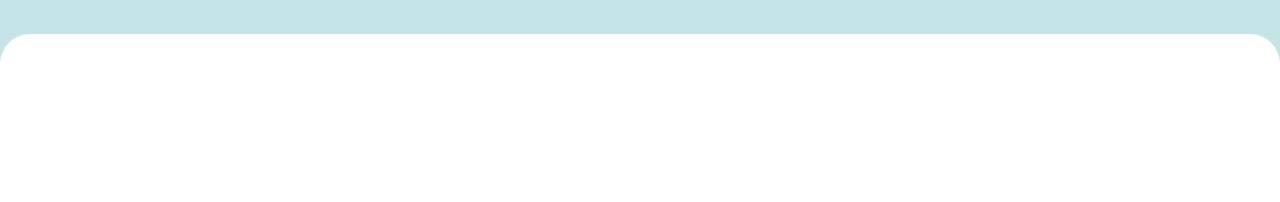
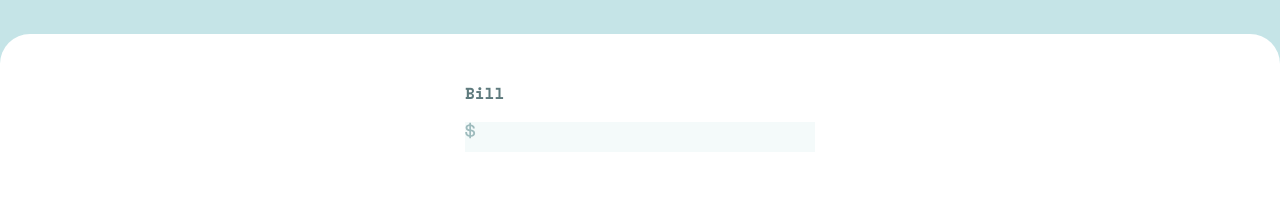
Before and after one commit to Jacoberson/tip-calculator, a React (Create React App) app: page / in a window 1280 px wide. Shown: the part 124-326 px from the top of the page. Built offline with nearby package versions, Linux system fonts and the light colour scheme.

Commit message:
enhancement: bill portion of form

```diff
--- a/src/App.js
+++ b/src/App.js
@@ -1,11 +1,14 @@
 import React from "react";
 import Header from "./components/Header";
+import TipForm from "./components/TipForm";
 
 function App() {
   return (
     <div className="App">
       <Header />
-      <div className="content-container"></div>
+      <div className="content-container">
+        <TipForm />
+      </div>
     </div>
   );
 }
--- /dev/null
+++ b/src/components/TipForm.js
@@ -0,0 +1,12 @@
+import React from "react";
+
+const TipForm = () => {
+  return (
+    <form className="bill-portion">
+      <p className="bill">Bill</p>
+      <input id="bill-input" type="number" />
+    </form>
+  );
+};
+
+export default TipForm;
--- a/src/index.css
+++ b/src/index.css
@@ -1,6 +1,6 @@
 body {
   margin: 0;
-  font-family: "Space Mono", "Roboto";
+  font-family: "Space Mono", monospace, "Roboto", sans-serif;
   -webkit-font-smoothing: antialiased;
   -moz-osx-font-smoothing: grayscale;
 }
@@ -18,12 +18,31 @@ body {
     height: 83vh;
     border-radius: 30px 30px 0px 0px;
   }
+
+  .bill-portion {
+    position: relative;
+    top: 32px;
+    align-content: center;
+    align-items: flex-start;
+  }
+
+  input#bill-input {
+    padding-left: 20px;
+    border: 0;
+  }
 }
 
 @media (min-width: 1440px) {
   .content-container {
     width: 920px;
     height: 481px;
+  }
+
+  .bill-portion {
+    position: absolute;
+    top: 45px;
+    left: 48px;
+    align-content: flex-start;
   }
 }
 
@@ -42,3 +61,27 @@ body {
   background-color: hsl(0, 0%, 100%);
   border-radius: 30px;
 }
+
+.bill-portion {
+  display: flex;
+  flex-flow: column wrap;
+}
+
+.bill {
+  font-weight: 700;
+  font-size: 16px;
+  line-height: 23.7px;
+  color: hsl(186, 14%, 43%);
+  border-radius: 5px;
+}
+
+input#bill-input {
+  background: hsl(189, 41%, 97%);
+  color: hsl(183, 100%, 15%);
+  background-image: url(./images/icon-dollar.svg);
+  background-repeat: no-repeat;
+  font-weight: 700;
+  font-size: 24px;
+  text-align: right;
+  box-sizing: border-box;
+}
```
